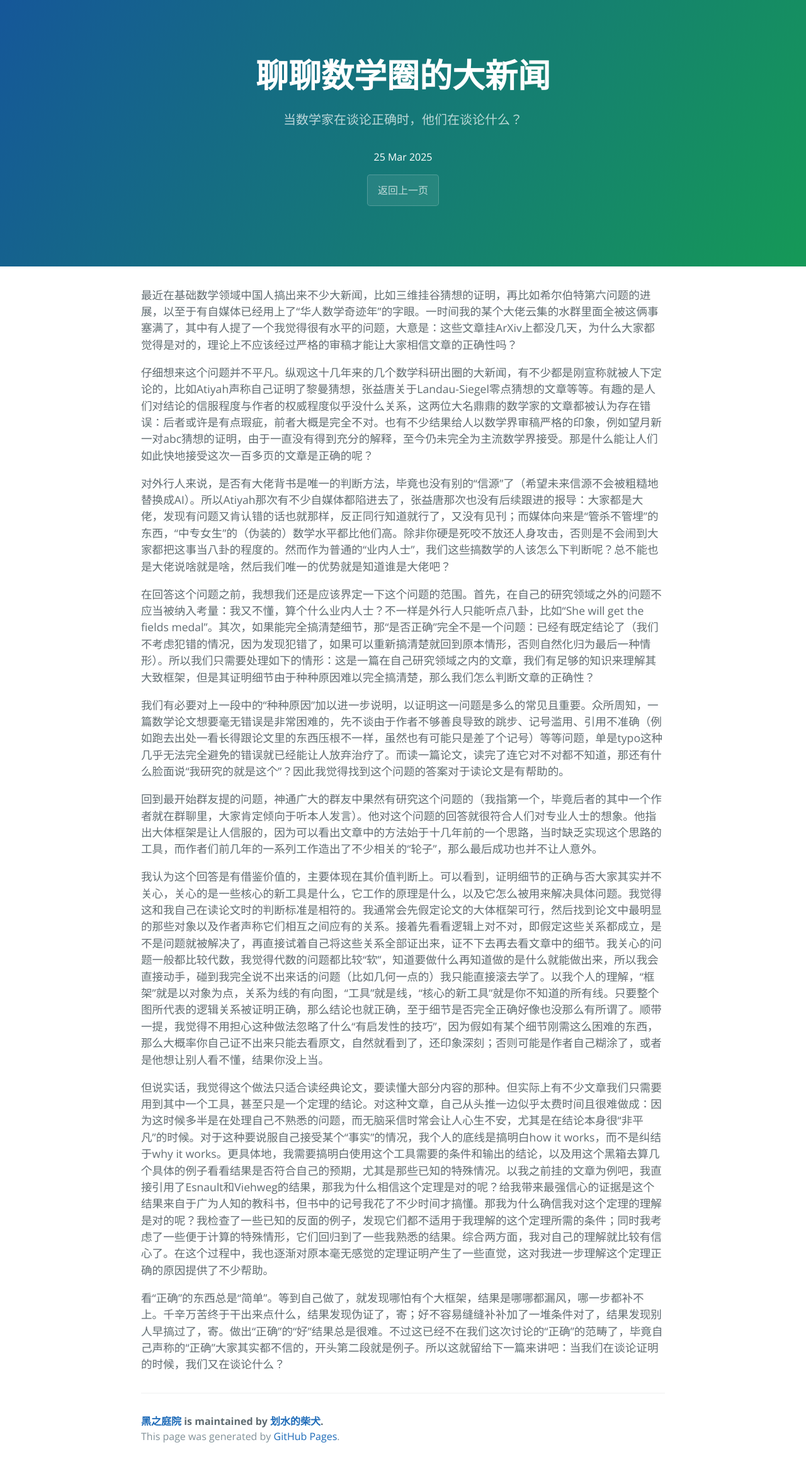
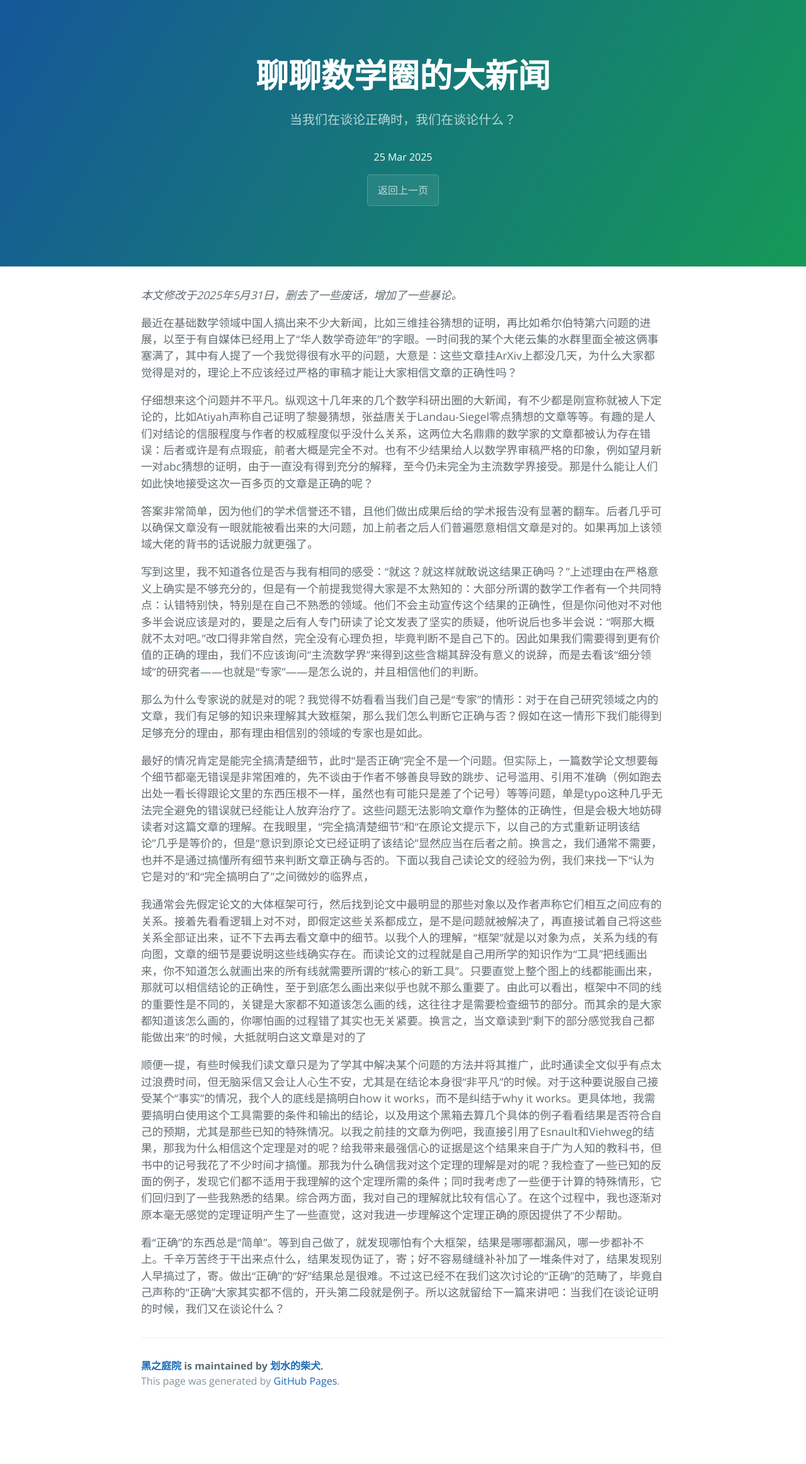
Before and after one commit to xiebaiting/xiebaiting.github.io, a Jekyll site: the page built from _posts/罗盘的碎片/2025-03-25-聊聊数学圈的大新闻.md, in a window 1280 px wide. Shown: the whole page at 63% size. Built offline with Jekyll 4.4.1, drawn with Linux system fonts in a browser that asks for light colours; after the commit the page ends 2236 px from its top, so only the background shows below that.

Commit message:
20250705

```diff
--- a/_config.yml
+++ b/_config.yml
@@ -16,6 +16,9 @@ gems:
 
 #Others
 markdown: kramdown
+kramdown:
+  math_engine: null
+
 
 collections:
   notes:
--- a/_includes/head.html
+++ b/_includes/head.html
@@ -6,4 +6,7 @@
   <link rel="stylesheet" href="{{ site.baseurl }}/css/normalize.css">
   <link href='https://fonts.googleapis.com/css?family=Open+Sans:400,700' rel='stylesheet' type='text/css'>
   <link rel="stylesheet" href="{{ site.baseurl }}/css/cayman.css">
+  {% unless page.no_latex %}
+        {% include latex.html %}
+  {% endunless %}
 </head>
--- a/_layouts/default.html
+++ b/_layouts/default.html
@@ -1,5 +1,6 @@
 <!DOCTYPE html>
 <html lang="{{ site.locale }}">
+
 
 {% include head.html %}
 
--- a/_posts/罗盘的碎片/2025-03-25-聊聊数学圈的大新闻.md
+++ b/_posts/罗盘的碎片/2025-03-25-聊聊数学圈的大新闻.md
@@ -1,24 +1,26 @@
 ---
 layout: post
 title: 聊聊数学圈的大新闻
-tagline: 当数学家在谈论正确时，他们在谈论什么？
+tagline: 当我们在谈论正确时，我们在谈论什么？
 categories: 罗盘的碎片
 ---
+
+*本文修改于2025年5月31日，删去了一些废话，增加了一些暴论。*
 
 最近在基础数学领域中国人搞出来不少大新闻，比如三维挂谷猜想的证明，再比如希尔伯特第六问题的进展，以至于有自媒体已经用上了“华人数学奇迹年”的字眼。一时间我的某个大佬云集的水群里面全被这俩事塞满了，其中有人提了一个我觉得很有水平的问题，大意是：这些文章挂ArXiv上都没几天，为什么大家都觉得是对的，理论上不应该经过严格的审稿才能让大家相信文章的正确性吗？
 
 仔细想来这个问题并不平凡。纵观这十几年来的几个数学科研出圈的大新闻，有不少都是刚宣称就被人下定论的，比如Atiyah声称自己证明了黎曼猜想，张益唐关于Landau-Siegel零点猜想的文章等等。有趣的是人们对结论的信服程度与作者的权威程度似乎没什么关系，这两位大名鼎鼎的数学家的文章都被认为存在错误：后者或许是有点瑕疵，前者大概是完全不对。也有不少结果给人以数学界审稿严格的印象，例如望月新一对abc猜想的证明，由于一直没有得到充分的解释，至今仍未完全为主流数学界接受。那是什么能让人们如此快地接受这次一百多页的文章是正确的呢？
 
-对外行人来说，是否有大佬背书是唯一的判断方法，毕竟也没有别的“信源”了（希望未来信源不会被粗糙地替换成AI）。所以Atiyah那次有不少自媒体都陷进去了，张益唐那次也没有后续跟进的报导：大家都是大佬，发现有问题又肯认错的话也就那样，反正同行知道就行了，又没有见刊；而媒体向来是“管杀不管埋”的东西，“中专女生”的（伪装的）数学水平都比他们高。除非你硬是死咬不放还人身攻击，否则是不会闹到大家都把这事当八卦的程度的。然而作为普通的“业内人士”，我们这些搞数学的人该怎么下判断呢？总不能也是大佬说啥就是啥，然后我们唯一的优势就是知道谁是大佬吧？
+答案非常简单，因为他们的学术信誉还不错，且他们做出成果后给的学术报告没有显著的翻车。后者几乎可以确保文章没有一眼就能被看出来的大问题，加上前者之后人们普遍愿意相信文章是对的。如果再加上该领域大佬的背书的话说服力就更强了。
 
-在回答这个问题之前，我想我们还是应该界定一下这个问题的范围。首先，在自己的研究领域之外的问题不应当被纳入考量：我又不懂，算个什么业内人士？不一样是外行人只能听点八卦，比如“She will get the fields medal”。其次，如果能完全搞清楚细节，那“是否正确”完全不是一个问题：已经有既定结论了（我们不考虑犯错的情况，因为发现犯错了，如果可以重新搞清楚就回到原本情形，否则自然化归为最后一种情形）。所以我们只需要处理如下的情形：这是一篇在自己研究领域之内的文章，我们有足够的知识来理解其大致框架，但是其证明细节由于种种原因难以完全搞清楚，那么我们怎么判断文章的正确性？
+写到这里，我不知道各位是否与我有相同的感受：“就这？就这样就敢说这结果正确吗？”上述理由在严格意义上确实是不够充分的，但是有一个前提我觉得大家是不太熟知的：大部分所谓的数学工作者有一个共同特点：认错特别快，特别是在自己不熟悉的领域。他们不会主动宣传这个结果的正确性，但是你问他对不对他多半会说应该是对的，要是之后有人专门研读了论文发表了坚实的质疑，他听说后也多半会说：“啊那大概就不太对吧。”改口得非常自然，完全没有心理负担，毕竟判断不是自己下的。因此如果我们需要得到更有价值的正确的理由，我们不应该询问“主流数学界”来得到这些含糊其辞没有意义的说辞，而是去看该“细分领域”的研究者——也就是“专家”——是怎么说的，并且相信他们的判断。
 
-我们有必要对上一段中的“种种原因”加以进一步说明，以证明这一问题是多么的常见且重要。众所周知，一篇数学论文想要毫无错误是非常困难的，先不谈由于作者不够善良导致的跳步、记号滥用、引用不准确（例如跑去出处一看长得跟论文里的东西压根不一样，虽然也有可能只是差了个记号）等等问题，单是typo这种几乎无法完全避免的错误就已经能让人放弃治疗了。而读一篇论文，读完了连它对不对都不知道，那还有什么脸面说“我研究的就是这个”？因此我觉得找到这个问题的答案对于读论文是有帮助的。
+那么为什么专家说的就是对的呢？我觉得不妨看看当我们自己是“专家”的情形：对于在自己研究领域之内的文章，我们有足够的知识来理解其大致框架，那么我们怎么判断它正确与否？假如在这一情形下我们能得到足够充分的理由，那有理由相信别的领域的专家也是如此。
 
-回到最开始群友提的问题，神通广大的群友中果然有研究这个问题的（我指第一个，毕竟后者的其中一个作者就在群聊里，大家肯定倾向于听本人发言）。他对这个问题的回答就很符合人们对专业人士的想象。他指出大体框架是让人信服的，因为可以看出文章中的方法始于十几年前的一个思路，当时缺乏实现这个思路的工具，而作者们前几年的一系列工作造出了不少相关的“轮子”，那么最后成功也并不让人意外。
+最好的情况肯定是能完全搞清楚细节，此时“是否正确”完全不是一个问题。但实际上，一篇数学论文想要每个细节都毫无错误是非常困难的，先不谈由于作者不够善良导致的跳步、记号滥用、引用不准确（例如跑去出处一看长得跟论文里的东西压根不一样，虽然也有可能只是差了个记号）等等问题，单是typo这种几乎无法完全避免的错误就已经能让人放弃治疗了。这些问题无法影响文章作为整体的正确性，但是会极大地妨碍读者对这篇文章的理解。在我眼里，“完全搞清楚细节”和“在原论文提示下，以自己的方式重新证明该结论”几乎是等价的，但是“意识到原论文已经证明了该结论”显然应当在后者之前。换言之，我们通常不需要，也并不是通过搞懂所有细节来判断文章正确与否的。下面以我自己读论文的经验为例，我们来找一下“认为它是对的”和“完全搞明白了”之间微妙的临界点，
 
-我认为这个回答是有借鉴价值的，主要体现在其价值判断上。可以看到，证明细节的正确与否大家其实并不关心，关心的是一些核心的新工具是什么，它工作的原理是什么，以及它怎么被用来解决具体问题。我觉得这和我自己在读论文时的判断标准是相符的。我通常会先假定论文的大体框架可行，然后找到论文中最明显的那些对象以及作者声称它们相互之间应有的关系。接着先看看逻辑上对不对，即假定这些关系都成立，是不是问题就被解决了，再直接试着自己将这些关系全部证出来，证不下去再去看文章中的细节。我关心的问题一般都比较代数，我觉得代数的问题都比较“软”，知道要做什么再知道做的是什么就能做出来，所以我会直接动手，碰到我完全说不出来话的问题（比如几何一点的）我只能直接滚去学了。以我个人的理解，“框架”就是以对象为点，关系为线的有向图，“工具”就是线，“核心的新工具”就是你不知道的所有线。只要整个图所代表的逻辑关系被证明正确，那么结论也就正确，至于细节是否完全正确好像也没那么有所谓了。顺带一提，我觉得不用担心这种做法忽略了什么“有启发性的技巧”，因为假如有某个细节刚需这么困难的东西，那么大概率你自己证不出来只能去看原文，自然就看到了，还印象深刻；否则可能是作者自己糊涂了，或者是他想让别人看不懂，结果你没上当。
+我通常会先假定论文的大体框架可行，然后找到论文中最明显的那些对象以及作者声称它们相互之间应有的关系。接着先看看逻辑上对不对，即假定这些关系都成立，是不是问题就被解决了，再直接试着自己将这些关系全部证出来，证不下去再去看文章中的细节。以我个人的理解，“框架”就是以对象为点，关系为线的有向图，文章的细节是要说明这些线确实存在。而读论文的过程就是自己用所学的知识作为“工具”把线画出来，你不知道怎么就画出来的所有线就需要所谓的“核心的新工具”。只要直觉上整个图上的线都能画出来，那就可以相信结论的正确性，至于到底怎么画出来似乎也就不那么重要了。由此可以看出，框架中不同的线的重要性是不同的，关键是大家都不知道该怎么画的线，这往往才是需要检查细节的部分。而其余的是大家都知道该怎么画的，你哪怕画的过程错了其实也无关紧要。换言之，当文章读到“剩下的部分感觉我自己都能做出来”的时候，大抵就明白这文章是对的了
 
-但说实话，我觉得这个做法只适合读经典论文，要读懂大部分内容的那种。但实际上有不少文章我们只需要用到其中一个工具，甚至只是一个定理的结论。对这种文章，自己从头推一边似乎太费时间且很难做成：因为这时候多半是在处理自己不熟悉的问题，而无脑采信时常会让人心生不安，尤其是在结论本身很“非平凡”的时候。对于这种要说服自己接受某个“事实”的情况，我个人的底线是搞明白how it works，而不是纠结于why it works。更具体地，我需要搞明白使用这个工具需要的条件和输出的结论，以及用这个黑箱去算几个具体的例子看看结果是否符合自己的预期，尤其是那些已知的特殊情况。以我之前挂的文章为例吧，我直接引用了Esnault和Viehweg的结果，那我为什么相信这个定理是对的呢？给我带来最强信心的证据是这个结果来自于广为人知的教科书，但书中的记号我花了不少时间才搞懂。那我为什么确信我对这个定理的理解是对的呢？我检查了一些已知的反面的例子，发现它们都不适用于我理解的这个定理所需的条件；同时我考虑了一些便于计算的特殊情形，它们回归到了一些我熟悉的结果。综合两方面，我对自己的理解就比较有信心了。在这个过程中，我也逐渐对原本毫无感觉的定理证明产生了一些直觉，这对我进一步理解这个定理正确的原因提供了不少帮助。
+顺便一提，有些时候我们读文章只是为了学其中解决某个问题的方法并将其推广，此时通读全文似乎有点太过浪费时间，但无脑采信又会让人心生不安，尤其是在结论本身很“非平凡”的时候。对于这种要说服自己接受某个“事实”的情况，我个人的底线是搞明白how it works，而不是纠结于why it works。更具体地，我需要搞明白使用这个工具需要的条件和输出的结论，以及用这个黑箱去算几个具体的例子看看结果是否符合自己的预期，尤其是那些已知的特殊情况。以我之前挂的文章为例吧，我直接引用了Esnault和Viehweg的结果，那我为什么相信这个定理是对的呢？给我带来最强信心的证据是这个结果来自于广为人知的教科书，但书中的记号我花了不少时间才搞懂。那我为什么确信我对这个定理的理解是对的呢？我检查了一些已知的反面的例子，发现它们都不适用于我理解的这个定理所需的条件；同时我考虑了一些便于计算的特殊情形，它们回归到了一些我熟悉的结果。综合两方面，我对自己的理解就比较有信心了。在这个过程中，我也逐渐对原本毫无感觉的定理证明产生了一些直觉，这对我进一步理解这个定理正确的原因提供了不少帮助。
 
 看“正确”的东西总是“简单”。等到自己做了，就发现哪怕有个大框架，结果是哪哪都漏风，哪一步都补不上。千辛万苦终于干出来点什么，结果发现伪证了，寄；好不容易缝缝补补加了一堆条件对了，结果发现别人早搞过了，寄。做出“正确”的“好”结果总是很难。不过这已经不在我们这次讨论的“正确”的范畴了，毕竟自己声称的“正确”大家其实都不信的，开头第二段就是例子。所以这就留给下一篇来讲吧：当我们在谈论证明的时候，我们又在谈论什么？
--- a/css/cayman.css
+++ b/css/cayman.css
@@ -170,7 +170,6 @@ a:hover { text-decoration: underline; }
   color: #666;
   line-height: 1.6;
   margin-bottom: 15px;
-  text-indent: 2ch;
 }
 
 .blog-thumbnail .blog-date {
```
Also changed, not shown: _includes/latex.html (added, +16 -0 lines), _notes/经典老书.html (added, +23 -0 lines), _posts/日拱一卒/2025-05-17-Geometric Invariant Theory.md (+20 -0 lines), _posts/日拱一卒/2025-05-23-Hodge Theory and Complex Algebraic Geometry.md (added, +10 -0 lines), _posts/日拱一卒/2025-06-30-Lectures on K3 surfaces.md (added, +38 -0 lines), _posts/时间会证明一切/2025-05-23-对非人存在共情的才是人啊.md (added, +37 -0 lines), _posts/时间会证明一切/2025-05-31-世界只是一直在旋转.md (added, +37 -0 lines), _posts/时间会证明一切/2025-06-08-我是一条天狗呀！.md (added, +15 -0 lines), _posts/时间会证明一切/2025-06-15-人不能两次踏入同一条河流.md (added, +21 -0 lines), _posts/时间会证明一切/2025-06-21-我学不会数学怎么想都是你们的错.md (added, +23 -0 lines), _posts/时间会证明一切/2025-06-26-BOOM！.md (added, +31 -0 lines), _posts/时间会证明一切/2025-07-05-修业求真蛇衔瑞.md (added, +17 -0 lines).
